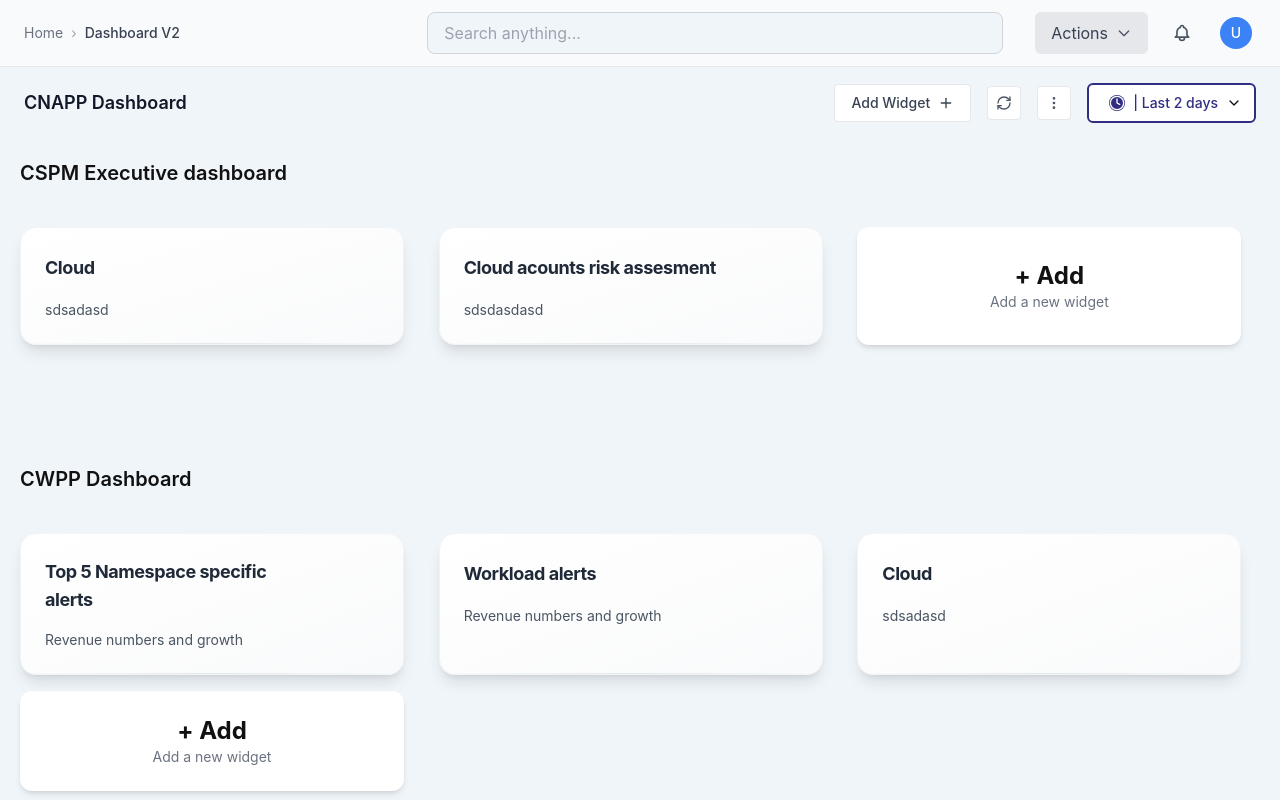
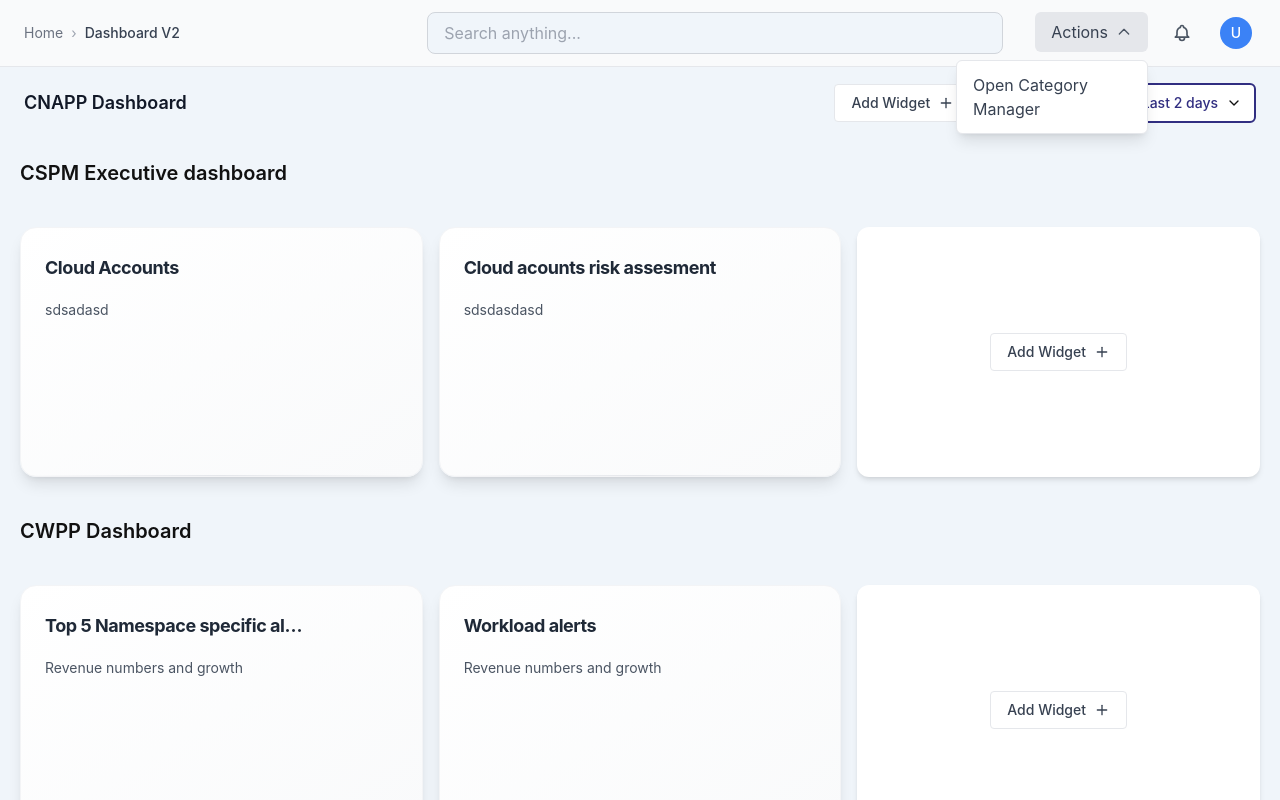
Before and after one commit to SarthakNative/Accunox-frontend, a React (Vite) app: page / in a window 1280 px wide. Both pictures are taken after a click on the button "Actions". Shown: the top 800 px of the page. Built offline with nearby package versions, Linux system fonts and the light colour scheme.

Commit message:
finished project

```diff
--- a/src/components/Category.jsx
+++ b/src/components/Category.jsx
@@ -1,12 +1,15 @@
 // Category.jsx
 import React, { useState } from 'react';
-import { useSelector } from 'react-redux';
+import { useDispatch, useSelector } from 'react-redux';
 import WidgetCard from './WidgetCard';
 import AddWidgetModal from './AddWidgetModal';
+import { Plus } from 'lucide-react';
+import { setShowCategoryManager } from '../slices/dashboardSlice';
 
 export default function Category({ category }) {
   const [showModal, setShowModal] = useState(false);
   const widgets = useSelector(state => state.dashboard.widgets);
+  const dispatch =useDispatch();
   // map widgetIds to actual widget objects in the order specified
   const widgetList = category.widgetIds
     .map(wid => widgets.find(w => w.id === wid))
@@ -19,17 +22,22 @@ export default function Category({ category }) {
       tabIndex={0}
       onClick={() => setShowModal(true)}
       onKeyDown={(e) => { if (e.key === 'Enter' || e.key === ' ') setShowModal(true); }}
-      className="max-w-sm flex items-center justify-center bg-white rounded-xl shadow-md hover:shadow-lg transition-shadow cursor-pointer p-6"
+      className="flex items-center justify-center bg-white rounded-xl shadow-md hover:shadow-lg transition-shadow cursor-pointer p-6 lg:min-w-[350px] xl:min-w-[400px]"
     >
-      <div className="text-center">
-        <div className="text-2xl font-bold">+ Add</div>
-        <div className="text-sm text-gray-500">Add a new widget</div>
-      </div>
+     <button
+            className="flex items-center gap-1 sm:gap-2 text-gray-700 hover:text-gray-900 transition-colors border px-3 sm:px-4 py-1.5 sm:py-2 rounded text-sm flex-1 sm:flex-initial justify-center sm:justify-start bg-white"
+            onClick={() => {
+              dispatch(setShowCategoryManager(!showCategoryManager));
+            }}
+          >
+            <span className="text-xs sm:text-sm font-medium">Add Widget</span>
+            <Plus className="w-3 h-3 sm:w-4 sm:h-4" />
+          </button>
     </div>
   );
 
   return (
-    <div className="bg-[#f0f5fa] pb-20">
+    <div className="bg-[#f0f5fa]">
       <div className="category-header flex items-center justify-between p-5">
         <h2 className="text-xl font-semibold">{category.name}</h2>
         {/* kept header for title / other actions if you want them */}
--- a/src/components/Dashboard.jsx
+++ b/src/components/Dashboard.jsx
@@ -22,7 +22,7 @@ export default function Dashboard() {
       {searchQuery && searchQuery.trim() ? (
         <SearchResults q={searchQuery} widgets={widgets} categories={categories} />
       ) : (
-        <div className="grid">
+        <div>
           {categories.map(cat => (
             <Category key={cat.id} category={cat} />
           ))}
--- a/src/components/Header.jsx
+++ b/src/components/Header.jsx
@@ -1,10 +1,12 @@
 import { useDispatch, useSelector } from 'react-redux';
 import SearchBar from './SearchBar';
-import { setSearchQuery } from '../slices/dashboardSlice'; // Adjust path as needed
+import { setSearchQuery, setShowCategoryManager } from '../slices/dashboardSlice'; // Adjust path as needed
+import { useState } from 'react';
 
 export default function Header() {
   const searchQuery = useSelector(state => state.dashboard.searchQuery); // Get from Redux
   const dispatch = useDispatch();
+  const [open,setOpen] =useState(false);
 
   const handleSearchChange = (value) => {
     dispatch(setSearchQuery(value)); // Update Redux state
@@ -71,13 +73,44 @@ export default function Header() {
         <SearchBar value={searchQuery} onChange={handleSearchChange} />
       </div>
 
-        {/* Dropdown button */}
-        <button className="flex items-center space-x-2 px-4 py-2 bg-gray-200 hover:bg-gray-300 rounded-md transition-colors">
-          <span className="text-gray-700">Actions</span>
-          <svg className="w-4 h-4 text-gray-600" fill="none" stroke="currentColor" viewBox="0 0 24 24">
-            <path strokeLinecap="round" strokeLinejoin="round" strokeWidth={2} d="M19 9l-7 7-7-7" />
-          </svg>
-        </button>
+        <div className="relative inline-block text-left">
+      {/* Dropdown button */}
+      <button
+        onClick={() => setOpen(!open)}
+        className="flex items-center space-x-2 px-4 py-2 bg-gray-200 hover:bg-gray-300 rounded-md transition-colors"
+      >
+        <span className="text-gray-700">Actions</span>
+        <svg
+          className={`w-4 h-4 text-gray-600 transform transition-transform ${
+            open ? "rotate-180" : "rotate-0"
+          }`}
+          fill="none"
+          stroke="currentColor"
+          viewBox="0 0 24 24"
+        >
+          <path strokeLinecap="round" strokeLinejoin="round" strokeWidth={2} d="M19 9l-7 7-7-7" />
+        </svg>
+      </button>
+
+      {/* Dropdown menu */}
+      {open && (
+        <div className="absolute right-0 mt-2 w-48 bg-white border border-gray-200 rounded-md shadow-lg z-10">
+          <ul className="py-1">
+            <li>
+              <button
+                className="w-full text-left px-4 py-2 text-gray-700 hover:bg-gray-100"
+                onClick={() => {
+                  dispatch(setShowCategoryManager(true));
+                  setOpen(false);
+                }}
+              >
+                Open Category Manager
+              </button>
+            </li>
+          </ul>
+        </div>
+      )}
+    </div>
 
         {/* Notification icon */}
         <button className="p-2 hover:bg-gray-200 rounded-full transition-colors">
--- a/src/components/WidgetCard.jsx
+++ b/src/components/WidgetCard.jsx
@@ -15,31 +15,33 @@ export default function WidgetCard({ widget, categoryId }) {
   };
 
   return (
-    <div className="group relative w-full max-w-sm bg-gradient-to-br from-white to-gray-50 rounded-2xl shadow-lg hover:shadow-2xl transition-all duration-300 hover:-translate-y-1 overflow-hidden border border-gray-100">
-  {/* Header */}
-  <div className="flex items-center justify-between p-4 sm:p-6 pb-3 sm:pb-4">
-    <h3 className="text-base sm:text-lg font-bold text-gray-800 tracking-tight pr-2">
+    <div className="group relative w-full bg-gradient-to-br from-white to-gray-50 rounded-2xl shadow-lg hover:shadow-2xl transition-all duration-300 hover:-translate-y-1 overflow-hidden border border-gray-100 min-h-[200px] sm:min-h-[250px]">
+  {/* Header - stacks on mobile, row on sm+ */}
+  <div className="flex flex-col sm:flex-row items-start sm:items-center justify-between p-4 sm:p-6 pb-3 sm:pb-4 gap-3">
+    <h3 className="w-full sm:w-auto text-base sm:text-lg font-bold text-gray-800 tracking-tight pr-2 truncate">
       {widget.title}
     </h3>
 
-    {/* Action buttons - always visible on mobile, hover effect on desktop */}
-    <div className="flex items-center gap-1 sm:gap-2 opacity-100 sm:opacity-0 sm:group-hover:opacity-100 transition-opacity duration-200">
+    {/* Action buttons - always visible on mobile, hover-only on desktop */}
+    <div className="flex items-center gap-2 opacity-100 sm:opacity-0 sm:group-hover:opacity-100 transition-opacity duration-200">
       <button
+        aria-label="Remove from this category"
         title="Remove from this category"
         onClick={removeFromCategory}
-        className="p-1.5 sm:p-2 rounded-lg bg-gray-100 hover:bg-gray-200 active:bg-gray-200 text-gray-600 hover:text-gray-800 transition-all duration-200 hover:scale-110 active:scale-95"
+        className="p-2 rounded-lg bg-gray-100 hover:bg-gray-200 active:bg-gray-200 text-gray-600 hover:text-gray-800 transition-all duration-200 transform hover:scale-105 active:scale-95"
       >
-        <svg className="w-3.5 h-3.5 sm:w-4 sm:h-4" fill="none" stroke="currentColor" viewBox="0 0 24 24">
+        <svg className="w-4 h-4 sm:w-4 sm:h-4" fill="none" stroke="currentColor" viewBox="0 0 24 24" aria-hidden="true">
           <path strokeLinecap="round" strokeLinejoin="round" strokeWidth={2} d="M6 18L18 6M6 6l12 12" />
         </svg>
       </button>
 
       <button
+        aria-label="Delete widget"
         title="Delete widget"
         onClick={deleteGlobally}
-        className="p-1.5 sm:p-2 rounded-lg bg-red-50 hover:bg-red-100 active:bg-red-100 text-red-500 hover:text-red-700 transition-all duration-200 hover:scale-110 active:scale-95"
+        className="p-2 rounded-lg bg-red-50 hover:bg-red-100 active:bg-red-100 text-red-500 hover:text-red-700 transition-all duration-200 transform hover:scale-105 active:scale-95"
       >
-        <svg className="w-3.5 h-3.5 sm:w-4 sm:h-4" fill="none" stroke="currentColor" viewBox="0 0 24 24">
+        <svg className="w-4 h-4 sm:w-4 sm:h-4" fill="none" stroke="currentColor" viewBox="0 0 24 24" aria-hidden="true">
           <path strokeLinecap="round" strokeLinejoin="round" strokeWidth={2} d="M19 7l-.867 12.142A2 2 0 0116.138 21H7.862a2 2 0 01-1.995-1.858L5 7m5 4v6m4-6v6m1-10V4a1 1 0 00-1-1h-4a1 1 0 00-1 1v3M4 7h16" />
         </svg>
       </button>
@@ -47,14 +49,15 @@ export default function WidgetCard({ widget, categoryId }) {
   </div>
 
   {/* Body */}
-  <div className="px-4 sm:px-6 pb-4 sm:pb-6">
-    <p className="text-gray-600 leading-relaxed text-xs sm:text-sm">
+  <div className="px-4 sm:px-6 pb-6 sm:pb-6">
+    <p className="text-gray-600 leading-relaxed text-sm sm:text-sm overflow-hidden line-clamp-4 sm:line-clamp-6">
       {widget.text}
     </p>
   </div>
 
-  {/* Optional: Add a subtle footer or status indicator */}
+  {/* subtle footer line */}
   <div className="absolute bottom-0 left-0 right-0 h-px bg-gradient-to-r from-transparent via-gray-200 to-transparent"></div>
 </div>
+
   );
 }
--- a/src/slices/dashboardSlice.js
+++ b/src/slices/dashboardSlice.js
@@ -8,11 +8,11 @@ import { v4 as uuidv4 } from 'uuid';
 const initialState = {
   categories: [
     { id: 'cspm', name: 'CSPM Executive dashboard', widgetIds: ['w1', 'w2'] },
-    { id: 'cwpp', name: 'CWPP Dashboard', widgetIds: ['w3','w4','w1'] },
+    { id: 'cwpp', name: 'CWPP Dashboard', widgetIds: ['w3','w4'] },
     { id: 'rscan', name: 'Registry Scan', widgetIds: ['w5','w6'] }
   ],
   widgets: [
-    { id: 'w1', title: 'Cloud', text: 'sdsadasd', categoryIds: ['cspm'] },
+    { id: 'w1', title: 'Cloud Accounts', text: 'sdsadasd', categoryIds: ['cspm'] },
     { id: 'w2', title: 'Cloud acounts risk assesment', text: 'sdsdasdasd', categoryIds: ['cspm'] },
     { id: 'w3', title: 'Top 5 Namespace specific alerts', text: 'Revenue numbers and growth', categoryIds: ['cwpp'] },
     { id: 'w4', title: 'Workload alerts', text: 'Revenue numbers and growth', categoryIds: ['cwpp'] },
```
